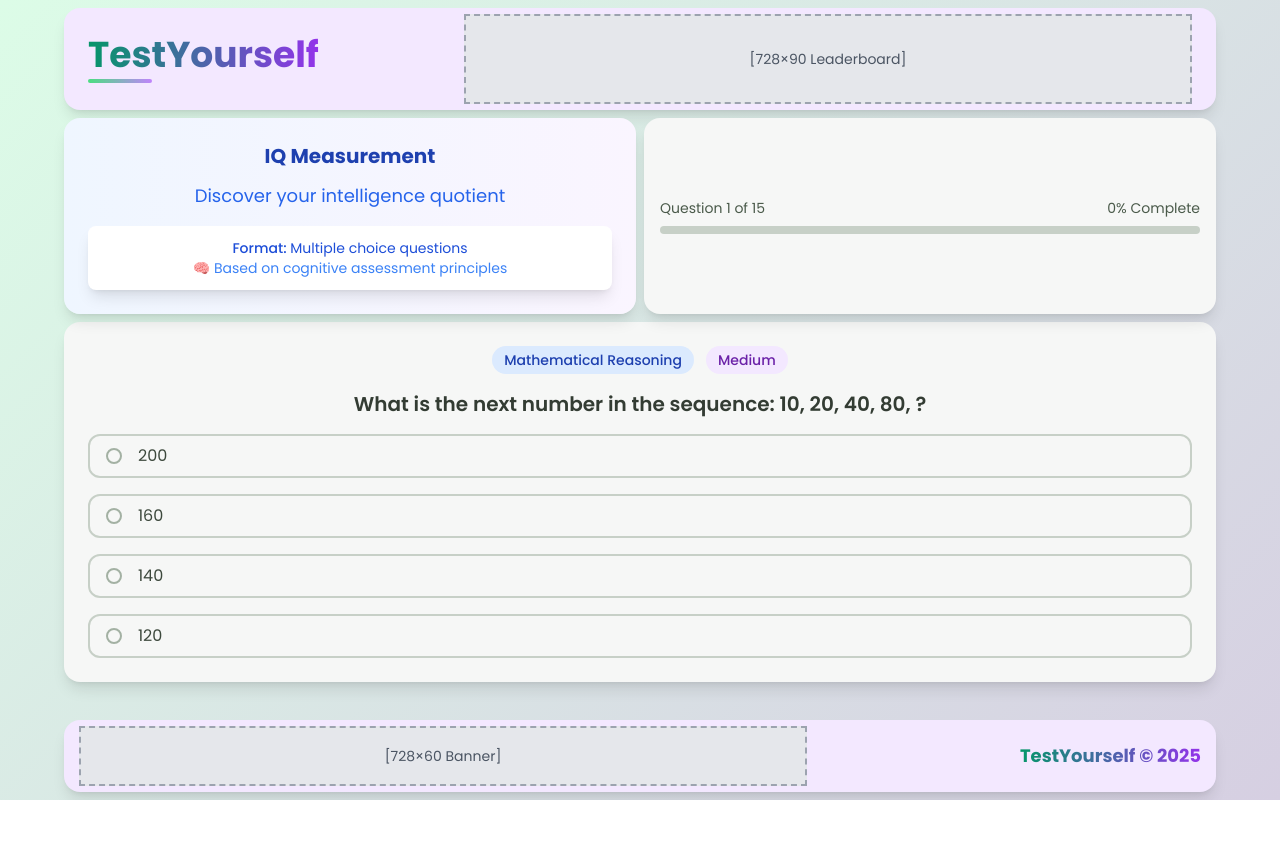
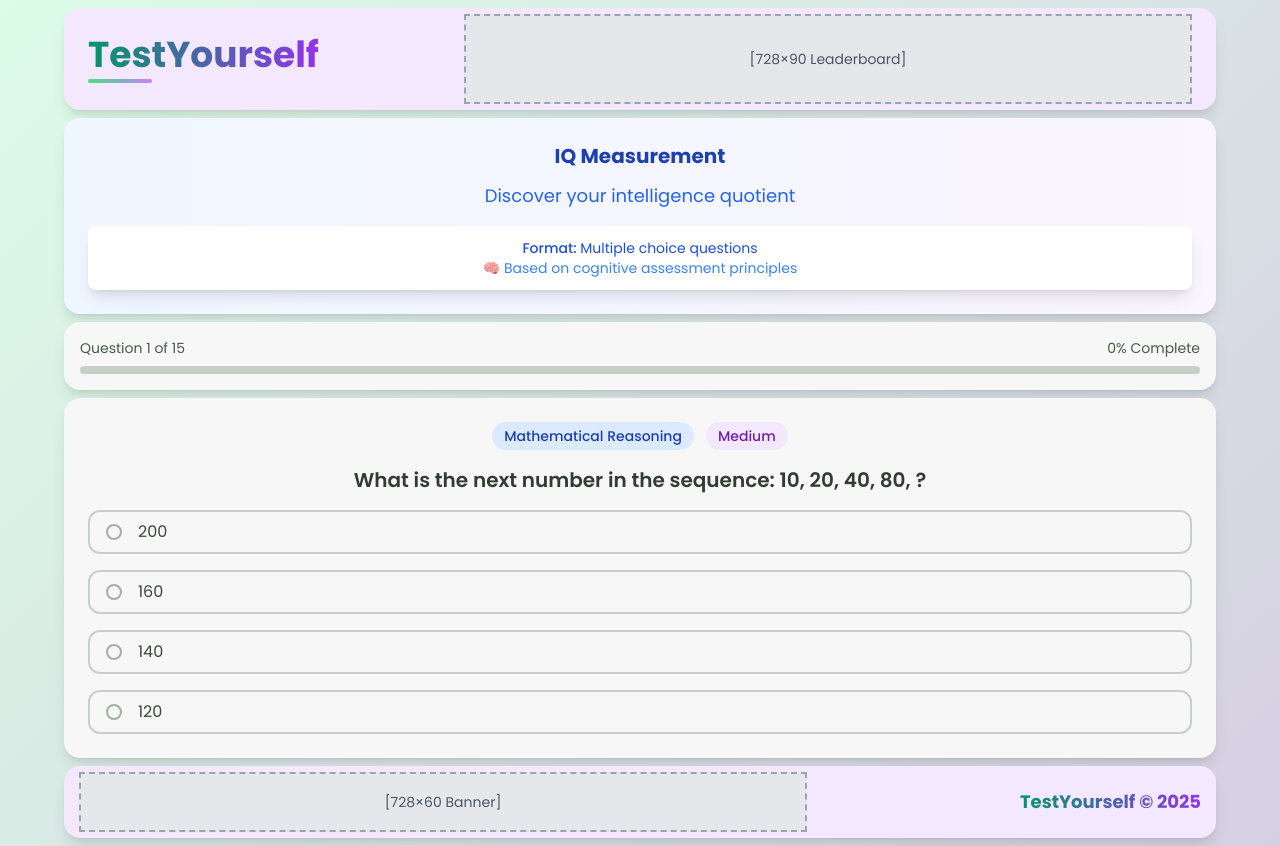
Before and after one commit to sornok/testyourself, a Next.js app: page /iq-test in a window 1280 px wide. Both pictures are taken after a click on the button "Begin Test Now". Before the commit the page ends 800 px from the top, so only its background shows below. Built offline with nearby package versions, Linux system fonts and the light colour scheme.

Commit message:
Fix IQ test layout: separate pre-test and test layouts
- Pre-test: Keep side-by-side layout for 'IQ Measurement' and 'Ready to Begin?' boxes
- Test: Use stacked layout for 'IQ Measurement' and progress bar (matching other tests)
- Prevents unintended side-by-side layout during test execution

```diff
--- a/src/app/iq-test/page.tsx
+++ b/src/app/iq-test/page.tsx
@@ -268,7 +268,8 @@ export default function IQMeasurementTest() {
           {/* Header */}
           <Header onLogoClick={undefined} />
 
-          {/* Test Title and Begin Button - Side by Side */}
+          {/* Test Title and Begin Button - Side by Side (Pre-test only) */}
+          {!hasBegun ? (
             <div className="grid md:grid-cols-2 gap-2 mb-2">
               {/* Test Title Box */}
               <div className="text-center">
@@ -289,7 +290,6 @@ export default function IQMeasurementTest() {
               </div>
 
               {/* Begin Button Banner */}
-            {!hasBegun ? (
               <div className="text-center">
                 <div className="bg-yellow-50 rounded-2xl shadow-lg p-4 h-full flex flex-col justify-center">
                   <h3 className="text-xl font-semibold text-yellow-800 mb-3">Ready to Begin?</h3>
@@ -304,9 +304,30 @@ export default function IQMeasurementTest() {
                   </button>
                 </div>
               </div>
+            </div>
           ) : (
-              /* Progress Bar - Shows when test has begun */
-              <div className="bg-sage-50 rounded-2xl shadow-lg p-4 h-full flex flex-col justify-center">
+            /* Test Title and Progress Bar - Stacked (During test) */
+            <>
+              {/* Test Title Box - Full width during test */}
+              <div className="text-center mb-2">
+                <div className="bg-gradient-to-r from-blue-50 to-purple-50 rounded-2xl shadow-lg p-6">
+                  <h1 className="text-xl font-bold text-blue-800 mb-3">
+                    IQ Measurement
+                  </h1>
+                  <p className="text-blue-600 mb-4 text-lg">
+                    Discover your intelligence quotient
+                  </p>
+
+                  {/* Test Info */}
+                  <div className="bg-white rounded-lg px-4 py-3 text-sm text-blue-700 shadow-lg">
+                    <div><span className="font-medium">Format:</span> Multiple choice questions</div>
+                    <div className="text-blue-500">🧠 Based on cognitive assessment principles</div>
+                  </div>
+                </div>
+              </div>
+
+              {/* Progress Bar - Full width during test */}
+              <div className="bg-sage-50 rounded-2xl shadow-lg p-4 mb-2">
                 <div className="flex justify-between text-sm text-sage-600 mb-2">
                   <span>Question {currentQuestion + 1} of {questions.length}</span>
                   <span>{Math.round(progress)}% Complete</span>
@@ -318,8 +339,8 @@ export default function IQMeasurementTest() {
                   ></div>
                 </div>
               </div>
+            </>
           )}
-          </div>
 
           {/* Question Card - Only show when test has begun */}
           {questions.length > 0 && hasBegun && (
```
Lines whose indentation alone changed are shown as unchanged.
